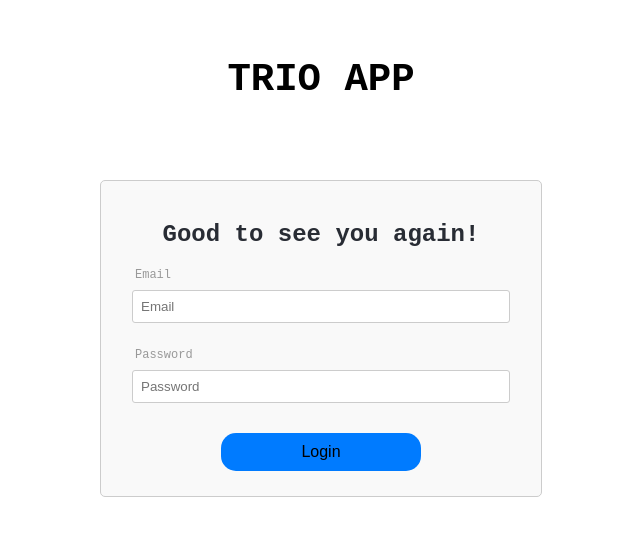
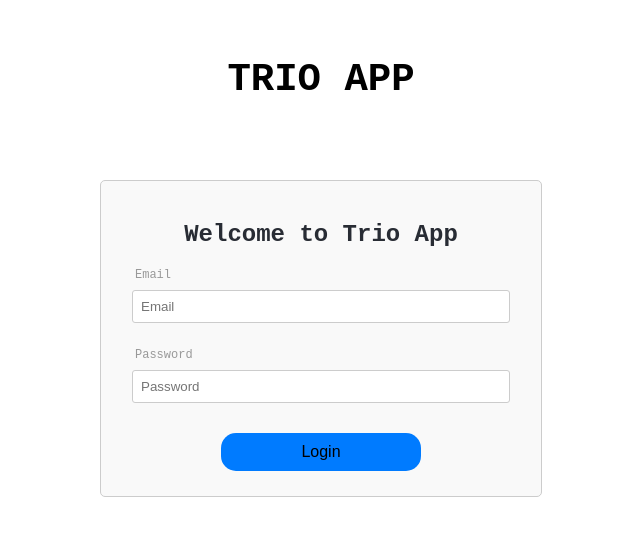
Before and after one commit to belovetech/trio-control, a React (Create React App) app in the folder frontend/: page / in a window 1280 px wide. Shown: the top 536 px of the page, without its empty margins (319-959 px from the left). Built offline with nearby package versions, Linux system fonts and the light colour scheme; no server answers.

Commit message:
Update the login header

```diff
--- a/frontend/src/components/Login.tsx
+++ b/frontend/src/components/Login.tsx
@@ -39,7 +39,7 @@ const Login: React.FC<LoginProps> = ({ onSuccessfulLogin, setIsLoggedIn }) => {
   return (
     <div className='form-container'>
       <div>
-        <h2>Good to see you again!</h2>
+        <h2>Welcome to Trio App</h2>
         <div className='form-group'>
           <label htmlFor='email'> Email </label>
           <input
```
